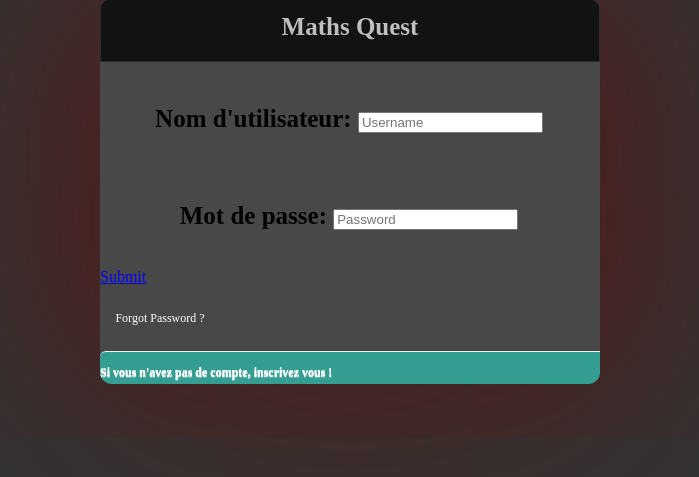
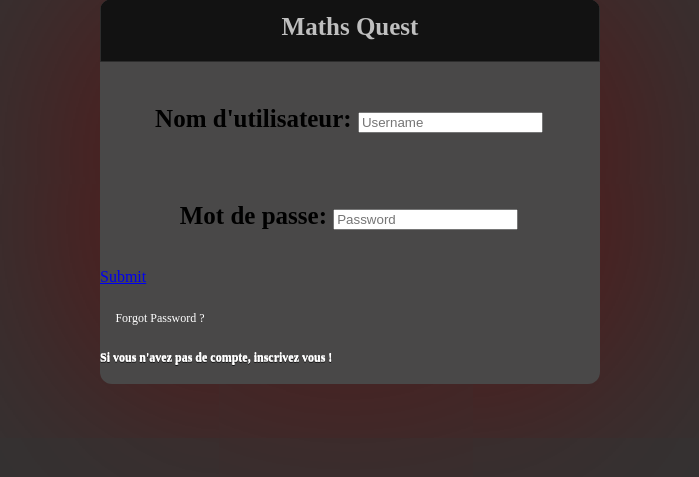
Before and after one commit to nath54/projet_nsi_final, a PHP site: page /php/accueil.php in a window 1280 px wide. Shown: the part 71-548 px from the top of the page, without its empty margins (290-989 px from the left). Run offline with PHP 8.4, Linux system fonts and the light colour scheme; some web fonts are replaced.

Commit message:
Update style_co.css

```diff
--- a/web/css/style_co.css
+++ b/web/css/style_co.css
@@ -94,6 +94,13 @@ body{
     width: 640px;
     height: 12px;
     display: block;
+    padding-top: 14px;
+    padding-bottom: 14px;
+    border-radius: 6px;
+    border: none;
+    border-top: #f0f1f1 1px solid;
+    border-bottom: #161616 1px solid;
+    background: #349e92;
     text-decoration: none;
     font-size: 12px;
     font-weight: bold;
@@ -128,18 +135,11 @@ body{
     width: 640px;
     height: 12px;
     display: block;
-    padding-top: 14px;
-    padding-bottom: 14px;
-    border-radius: 6px;
-    border: none;
-    border-top: #f0f1f1 1px solid;
-    border-bottom: #161616 1px solid;
-    background: #349e92;
     text-decoration: none;
     font-size: 12px;
     font-weight: bold;
     color: #FFF;
-    text-shadow: 0 -1px #ffffff, 0 1px #7bb8b3;
+    text-shadow: 0 -1px #ffffff, 0 1px #161616;
     font-family: 'seagram_tfb', 'Times New Roman', Times, serif;
 
 }
```
